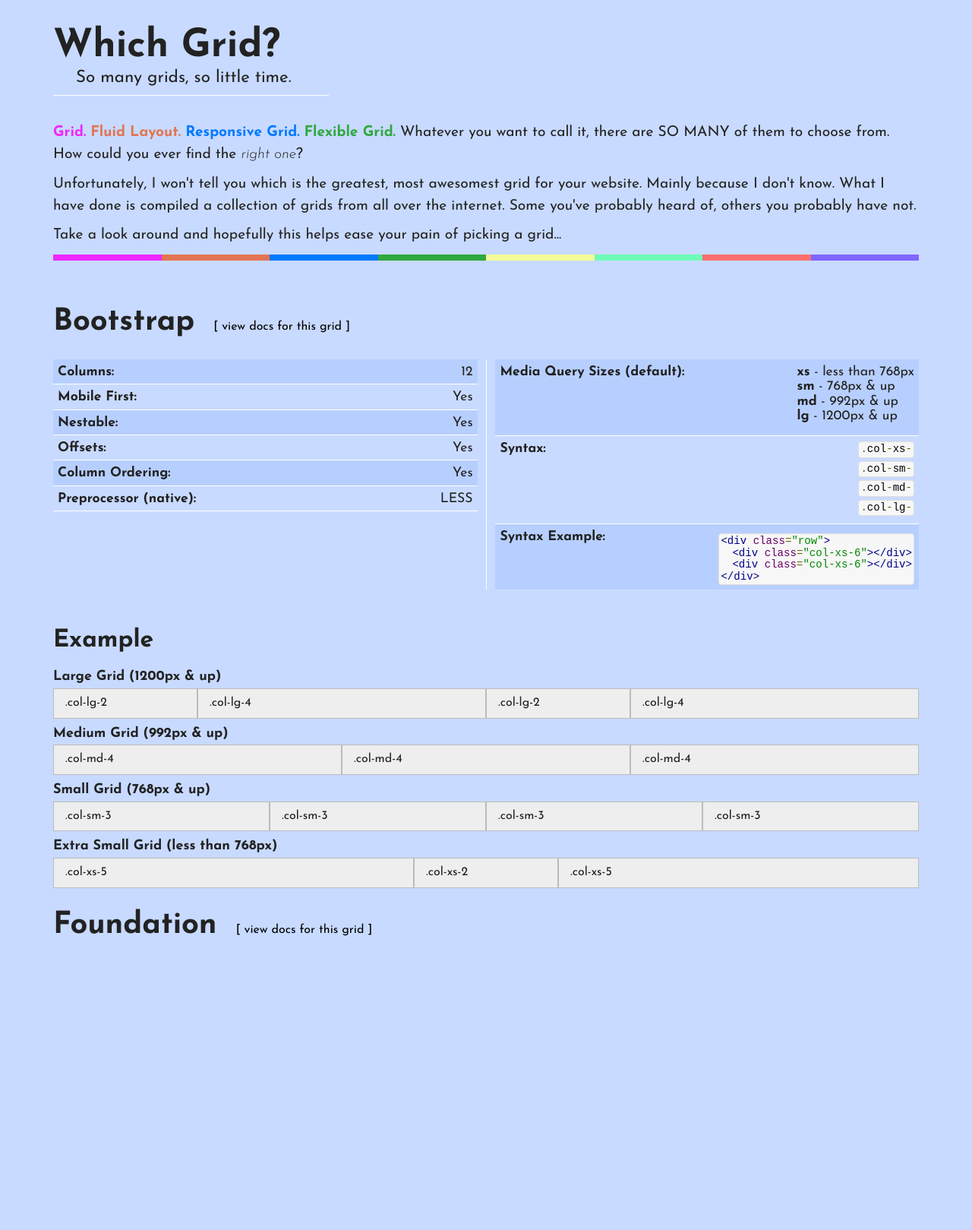
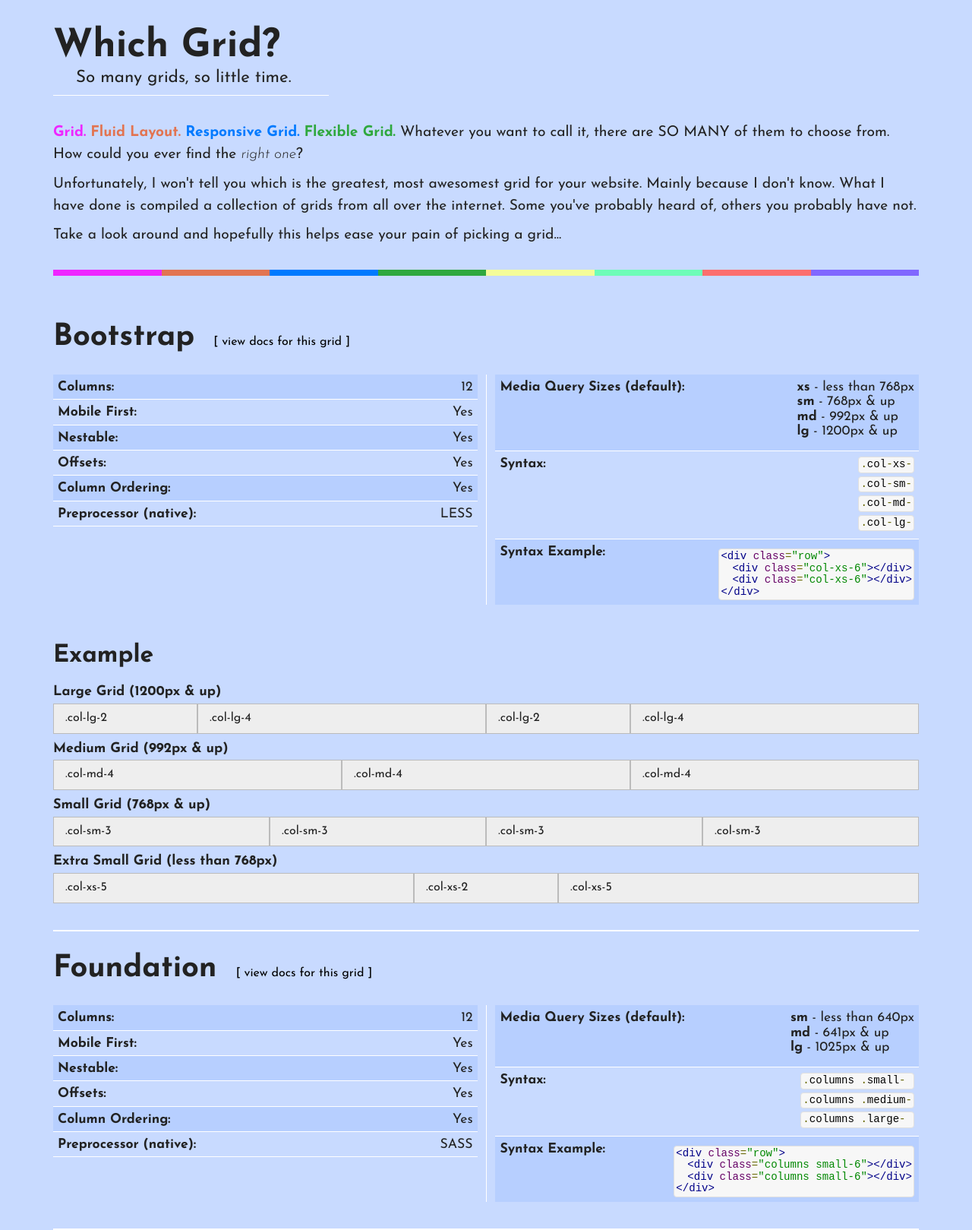
Before and after one commit to jamesmosier/whichgrid, a Jekyll site: the page built from index.html, in a window 1280 px wide. Shown: the whole page at 76% size. Built offline with Jekyll 4.4.1, drawn with Linux system fonts in a browser that asks for light colours; nearby versions of some CDN libraries; before the commit the page ends 1266 px from its top, so only the background shows below that.

Commit message:
foundation section work

```diff
--- a/_includes/footer.html
+++ b/_includes/footer.html
@@ -1,3 +1,5 @@
 <footer>
  <!--nothing to see here...yet-->
 </footer>
+
+<script type="text/javascript" src="/js/app.min.js"></script>
--- a/_includes/head.html
+++ b/_includes/head.html
@@ -10,6 +10,7 @@
     <link rel="stylesheet" type="text/css" href="/css/lib.min.css">
     <link rel="stylesheet" type="text/css" href="/css/app.css">
 
+    <script src="//ajax.googleapis.com/ajax/libs/jquery/1.11.1/jquery.min.js"></script>
     <script type="text/javascript" src="/js/lib.min.js"></script>
 
     <link rel="canonical" href="{{ page.url | replace:'index.html','' | prepend: site.baseurl | prepend: site.url }}">
--- a/_sass/app.scss
+++ b/_sass/app.scss
@@ -136,8 +136,13 @@
 }
 
 .partial {
+	border-bottom: 2px solid #fff;
 	float: left;
+	padding-bottom: 35px;
 	width: 100%;
+	&.last {
+		border-bottom: none;
+	}
 }
 
 .partial-heading {
--- a/css/app.css
+++ b/css/app.css
@@ -825,8 +825,12 @@
   height: 30px; }
 
 .partial {
+  border-bottom: 2px solid white;
   float: left;
+  padding-bottom: 35px;
   width: 100%; }
+  .partial.last {
+    border-bottom: none; }
 
 .partial-heading {
   display: inline-block; }
--- a/index.html
+++ b/index.html
@@ -7,15 +7,19 @@
 	<div class="top-statement">
       <p><span class="name-1">Grid.</span> <span class="name-2">Fluid Layout.</span> <span class="name-3">Responsive Grid.</span> <span class="name-4">Flexible Grid.</span> Whatever you want to call it, there are SO MANY of them to choose from. How could you ever find the <em>right one</em>?</p>
       <p>Unfortunately, I won't tell you which is the greatest, most awesomest grid for your website. Mainly because I don't know. What I have done is compiled a collection of grids from all over the internet. Some you've probably heard of, others you probably have not.</p>
-      <p style="padding-bottom: 40px;">Take a look around and hopefully this helps ease your pain of picking a grid...</p>
+      <p style="padding-bottom: 60px;">Take a look around and hopefully this helps ease your pain of picking a grid...</p>
 
     <nav class="bar-wrapper">
         <div class="bar bar-1">
-            <div class="nav-item">bootstrap</div>
+            <div class="nav-item">
+                <a href="#bootstrap">bootstrap</a>
+            </div>
         </div>
 
 	    <div class="bar bar-2">
-            <div class="nav-item">foundation</div>
+            <div class="nav-item">
+                <a href="#foundation">foundation</a>
+            </div>
         </div>
 
 	    <div class="bar bar-3"></div>
@@ -28,10 +32,10 @@
 
     </div>
 
-    <article class="partial">
+    <article class="partial" id="bootstrap">
     	{% include_relative partials/bootstrap.html %}
     </article>
-    <article class="partial">
+    <article class="partial" id="foundation">
     	{% include_relative partials/foundation.html %}
     </article>
 
--- a/partials/foundation.html
+++ b/partials/foundation.html
@@ -1,3 +1,67 @@
 
 <h1 class="partial-heading">Foundation</h1>
 <a href="http://foundation.zurb.com/docs/components/grid.html" class="grid-docs-link">[ view docs for this grid ]</a>
+
+<div class="grid-info">
+	<div class="stats col-left">
+		<section>
+			<div class="question">Columns:</div>
+			<div class="answer">12</div>
+		</section>
+
+		<section>
+			<div class="question">Mobile First:</div>
+			<div class="answer">Yes</div>
+		</section>
+
+		<section>
+			<div class="question">Nestable:</div>
+			<div class="answer">Yes</div>
+		</section>
+
+		<section>
+			<div class="question">Offsets:</div>
+			<div class="answer">Yes</div>
+		</section>
+
+		<section>
+			<div class="question">Column Ordering:</div>
+			<div class="answer">Yes</div>
+		</section>
+
+		<section>
+			<div class="question">Preprocessor (native):</div>
+			<div class="answer">SASS</div>
+		</section>
+	</div>
+
+	<div class="stats col-right">
+		<section>
+			<div class="question">Media Query Sizes (default):</div>
+			<div class="answer">
+				<ul class="media-query-sizes">
+					<li><b>sm</b> - less than 640px</li>
+					<li><b>md</b> - 641px &amp; up</li>
+					<li><b>lg</b> - 1025px &amp; up</li>
+				</ul>
+			</div>
+		</section>
+
+		<section>
+			<div class="question">Syntax:</div>
+			<div class="answer syntax">
+				<pre class="prettyprint">.columns .small-</pre>
+				<pre class="prettyprint">.columns .medium-</pre>
+				<pre class="prettyprint">.columns .large-</pre>
+			</div>
+		</section>
+
+		<section class="last">
+			<div class="question">Syntax Example:</div>
+			<div class="answer">
+				<pre class="prettyprint syntax-example">&lt;div class="row"&gt;<br><span class="indent">&lt;div class="columns small-6"&gt;&lt;/div&gt;</span><br><span class="indent">&lt;div class="columns small-6"&gt;&lt;/div&gt;</span><br>&lt;/div&gt;</pre>
+			</div>
+		</section>
+	</div>
+
+</div>
```
Also changed, not shown: js/app.js (added, +14 -0 lines), css/app.min.css, js/app.min.js (added), js/main.js (deleted).
